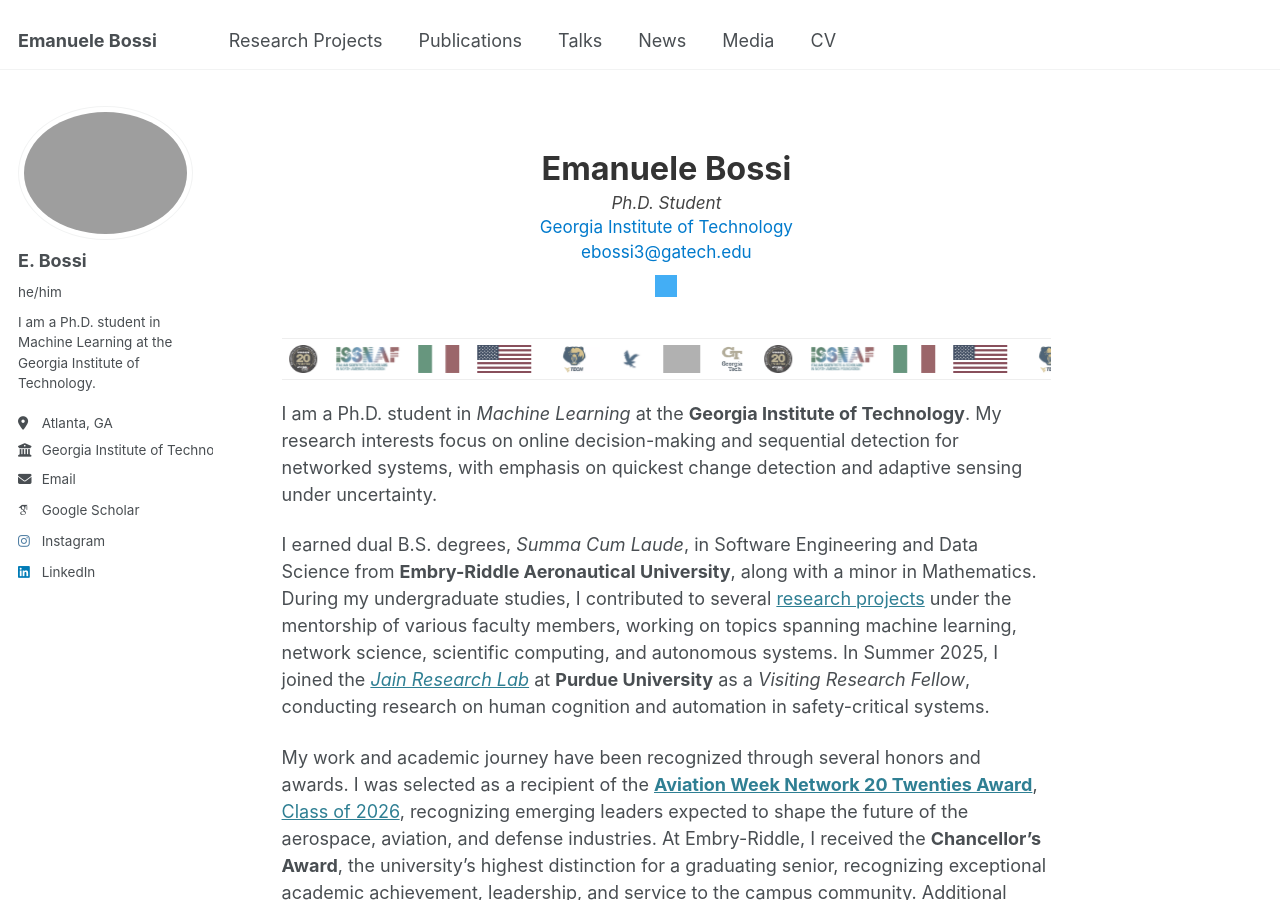
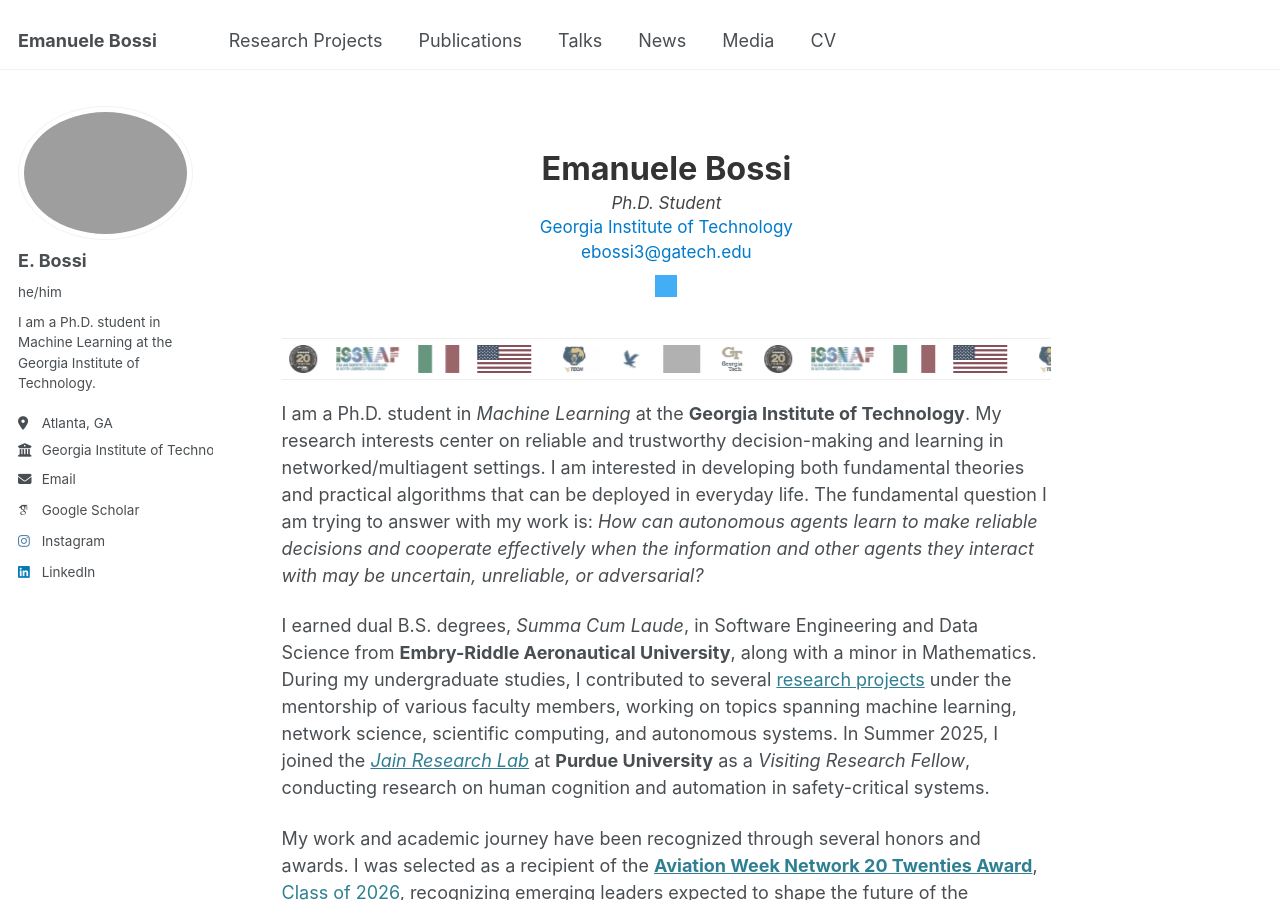
Before and after one commit to bossiemanuele/bossiemanuele.github.io, a Jekyll site: the page built from _pages/about.md, in a window 1280 px wide and 900 px high. Built offline with Jekyll 4.4.1, drawn with Linux system fonts in a browser that asks for light colours; some web fonts are replaced; grey boxes are pictures that could not be loaded.

Commit message:
Update about.md

```diff
--- a/_pages/about.md
+++ b/_pages/about.md
@@ -145,7 +145,7 @@
 }
 </style>
 
-I am a Ph.D. student in *Machine Learning* at the **Georgia Institute of Technology**. My research interests focus on online decision-making and sequential detection for networked systems, with emphasis on quickest change detection and adaptive sensing under uncertainty.
+I am a Ph.D. student in *Machine Learning* at the **Georgia Institute of Technology**. My research interests center on reliable and trustworthy decision-making and learning in networked/multiagent settings. I am interested in developing both fundamental theories and practical algorithms that can be deployed in everyday life. The fundamental question I am trying to answer with my work is: *How can autonomous agents learn to make reliable decisions and cooperate effectively when the information and other agents they interact with may be uncertain, unreliable, or adversarial?*
 
 I earned dual B.S. degrees, *Summa Cum Laude*, in Software Engineering and Data Science from **Embry-Riddle Aeronautical University**, along with a minor in Mathematics. During my undergraduate studies, I contributed to several [research projects](https://bossiemanuele.github.io/portfolio/undergraduate/) under the mentorship of various faculty members, working on topics spanning machine learning, network science, scientific computing, and autonomous systems. In Summer 2025, I joined the [*Jain Research Lab*](https://engineering.purdue.edu/JainResearchLab/) at **Purdue University** as a *Visiting Research Fellow*, conducting research on human cognition and automation in safety-critical systems.
 
```
